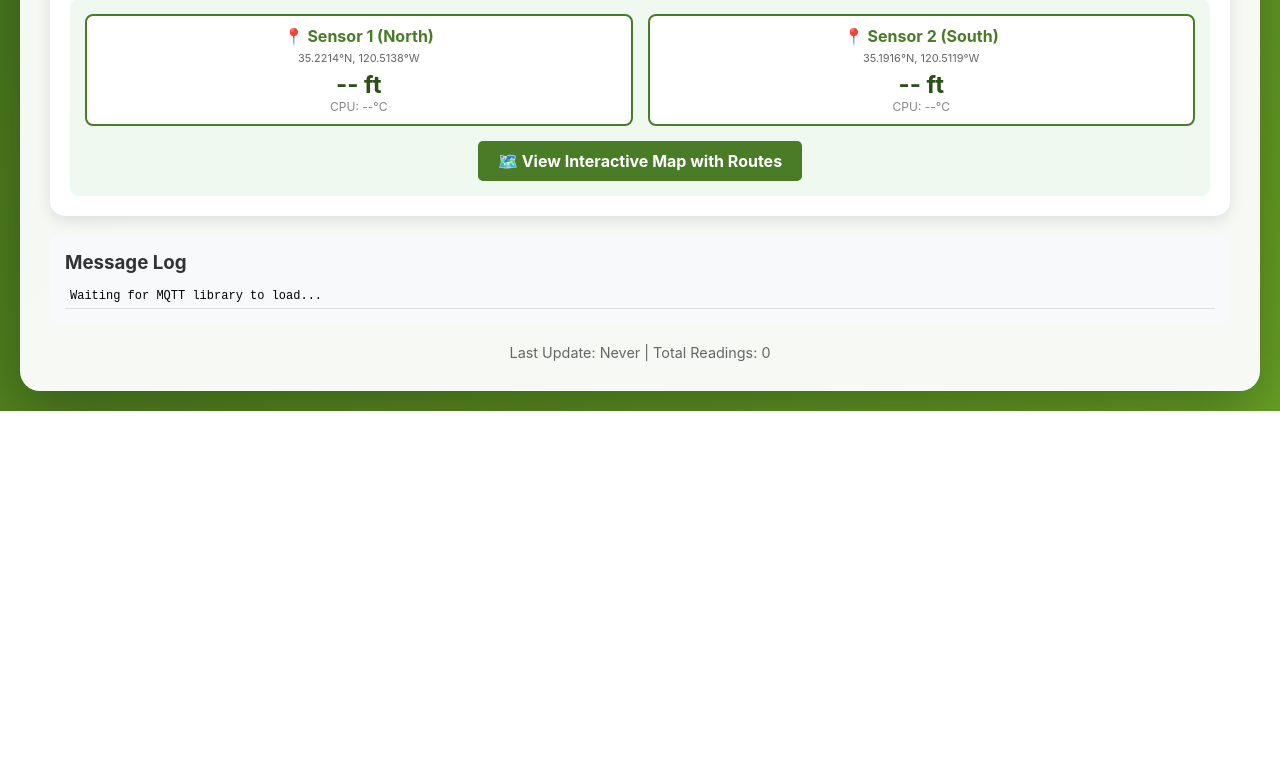
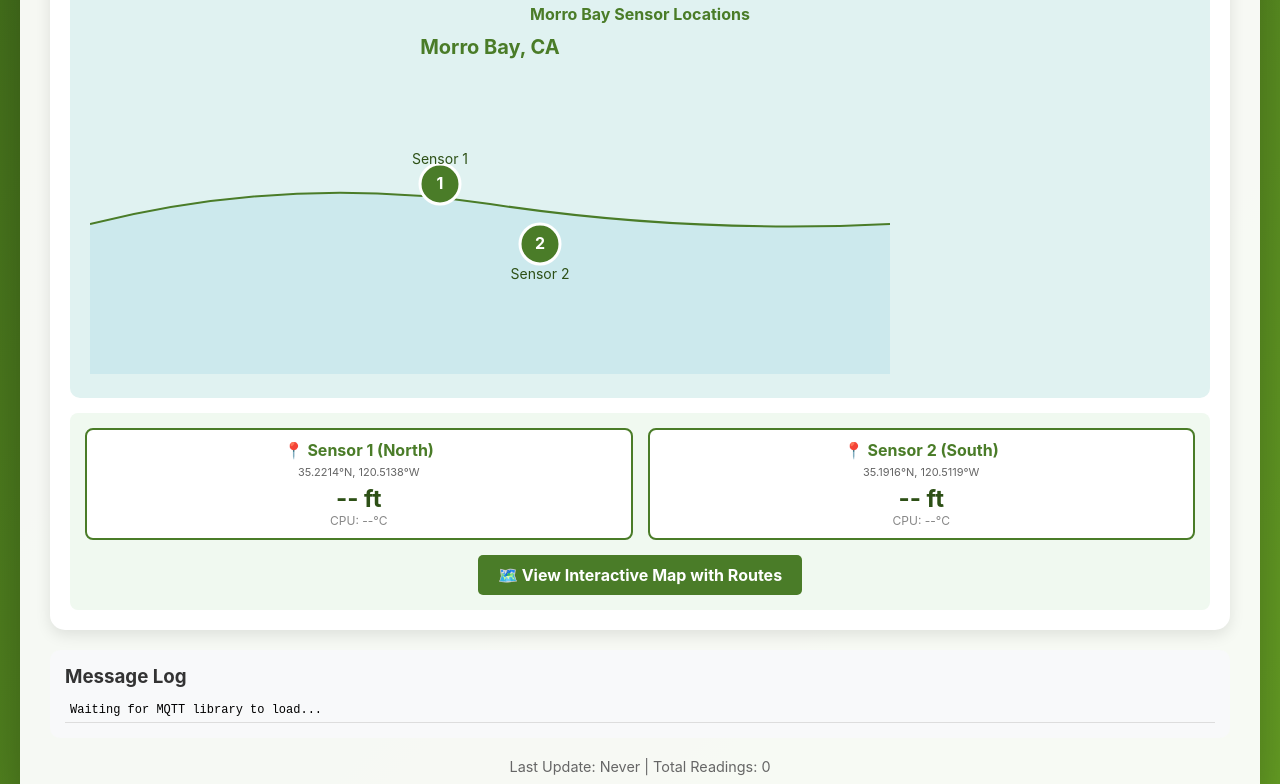
Before and after one commit to dlinstrom/dashboard-green-edit-3, a plain HTML site: page index.html in a window 1280 px wide. Shown: the part 1549-2333 px from the top of the page. Before the commit the page ends 1960 px from the top, so only its background shows below. Drawn offline with Linux system fonts and the light colour scheme.

Commit message:
Update index.html

```diff
--- a/index.html
+++ b/index.html
@@ -488,9 +488,9 @@
                      onerror="this.style.display='none'; document.getElementById('map-fallback').style.display='block';">
 
                 <!-- Fallback if static map fails -->
-                <div id="map-fallback" style="display:none; height: 400px; background: #e0f2f1; border-radius: 10px; padding: 20px;">
+                <div id="map-fallback" style="width: 100%; height: auto; background: #e0f2f1; border-radius: 10px; padding: 20px;">
                     <h4 style="text-align: center; color: #4a7c28;">Morro Bay Sensor Locations</h4>
-                    <svg viewBox="0 0 800 400" style="width: 100%; height: 350px;">
+                    <svg viewBox="Morro Bay.jpg" style="width: 100%; height: 350px;">
                         <!-- Simple coastline representation -->
                         <path d="M 0,200 Q 200,150 400,180 T 800,200 L 800,400 L 0,400 Z" fill="#9dd4e0" opacity="0.3"/>
                         <path d="M 0,200 Q 200,150 400,180 T 800,200" stroke="#4a7c28" stroke-width="2" fill="none"/>
```
